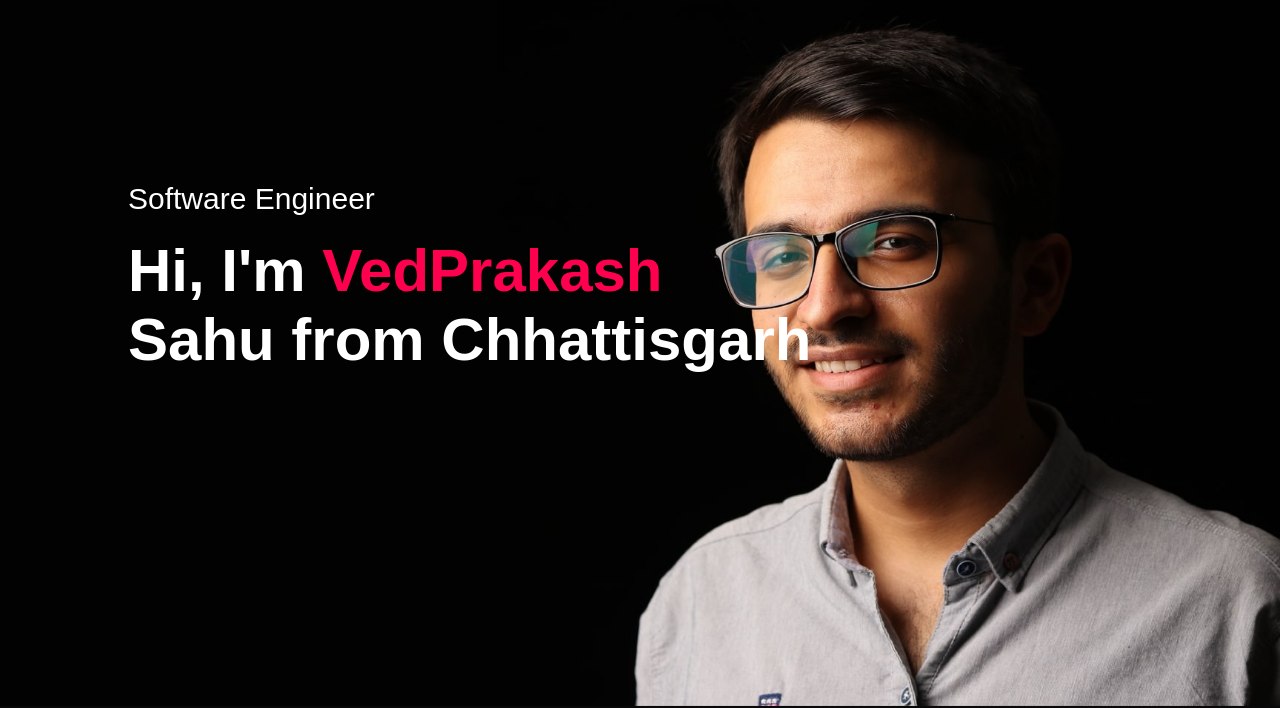
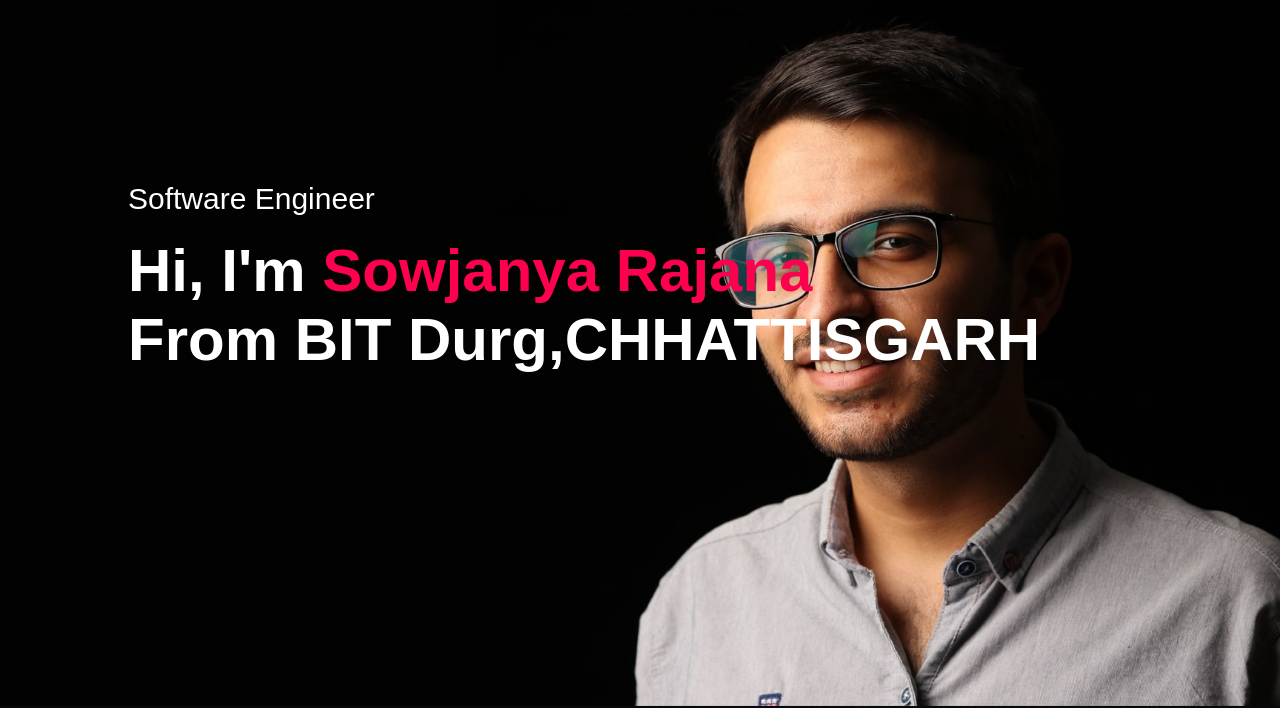
Before and after one commit to vedpksahu/trial2, a plain HTML site: page Index.html in a window 1280 px wide. Shown: the part 94-802 px from the top of the page. Drawn offline with Linux system fonts and the light colour scheme.

Commit message:
Update Index.html

```diff
--- a/Index.html
+++ b/Index.html
@@ -22,7 +22,7 @@
             </nav>
             <div class="header-text">
                 <p>Software Engineer</p>
-                <h1>Hi, I'm <span>VedPrakash</span><br> Sahu from Chhattisgarh</h1>
+                <h1>Hi, I'm <span>Sowjanya Rajana</span><br> From BIT Durg,CHHATTISGARH </h1>
             </div>
         </div>
     </div>
```
